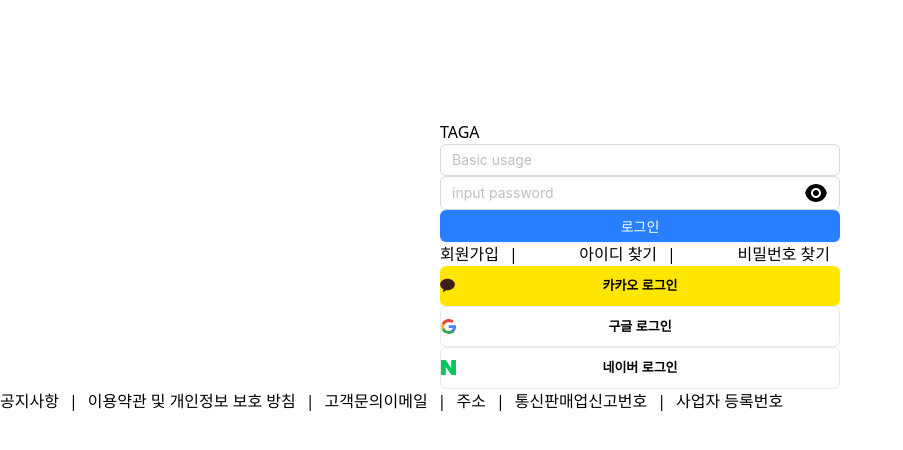
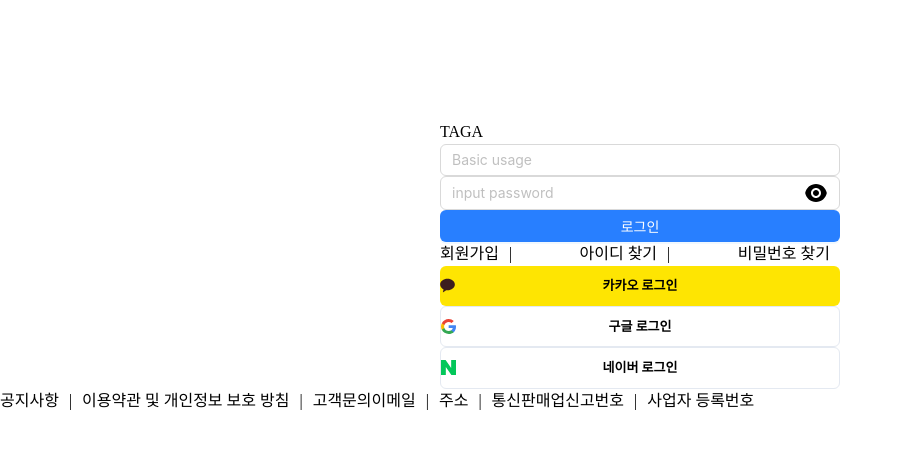
Before and after one commit to butcreep/react-event, a React (Create React App) app: page / in a window 1280 px wide. Shown: the top 450 px of the page, without its empty margins (0-903 px from the left). Built offline with nearby package versions, Linux system fonts and the light colour scheme.

Commit message:
프리텐다드 적용

```diff
--- a/package.json
+++ b/package.json
@@ -8,6 +8,7 @@
     "@testing-library/user-event": "^13.5.0",
     "antd": "^5.16.2",
     "moment": "^2.30.1",
+    "pretendard": "^1.3.9",
     "react": "^18.2.0",
     "react-dom": "^18.2.0",
     "react-router-dom": "^6.22.3",
--- a/src/index.css
+++ b/src/index.css
@@ -1,8 +1,11 @@
 @tailwind base;
 @tailwind components;
 @tailwind utilities;
+@import url("https://cdn.jsdelivr.net/gh/orioncactus/pretendard/dist/web/static/pretendard-dynamic-subset.css");
+
 html,
 body {
   width: 100%;
   height: 100%;
+  font-family: "Pretendard";
 }
```
Also changed, not shown: 1 other file (tests, documents, lock files or other folders).
